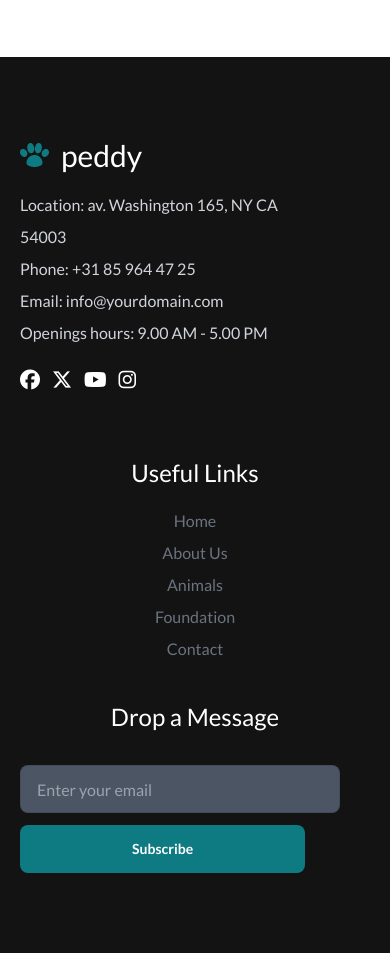
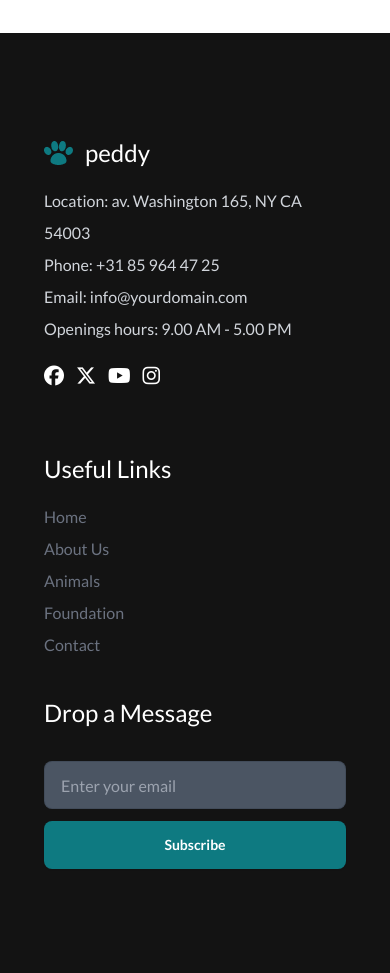
Before and after one commit to wasifaislam88/Peddy-website, a plain HTML site: page index.html in a window 390 px wide. Shown: the part 1000-1973 px from the top of the page. Drawn offline with nearby package versions, Linux system fonts and the light colour scheme; no server answers.

Commit message:
added a  commit

```diff
--- a/index.html
+++ b/index.html
@@ -10,6 +10,7 @@
     <link href="https://cdnjs.cloudflare.com/ajax/libs/font-awesome/6.6.0/css/all.min.css" rel="stylesheet">
     <!-- font -->
     <link href="https://fonts.googleapis.com/css2?family=Lato:wght@300;400;700&display=swap" rel="stylesheet">
+    <link rel="stylesheet" href="style.css">
 
 
 
@@ -101,7 +102,7 @@
             </div>
 
             <!-- img -->
-            <div class="flex justify-center">
+            <div class="flex justify-center gap-3">
                 <img src="./images/pet.webp" alt="pet">
             </div>
         </section>
@@ -125,7 +126,7 @@
 
         <div id="spinner"></div>
 
-        <section  class="gap-4 grid grid-cols-4  p-4 rounded  mx-5 lg:mx-0">
+        <section  class="gap-4 grid grid-cols-1 lg:grid-cols-4  p-4 rounded  mx-5 lg:mx-0">
             <!-- card -->
             <div id="card-container" class="grid grid-cols-1 md:grid-cols-2 lg:grid-cols-3  col-span-3 gap-4">
             </div>
@@ -158,13 +159,13 @@
     </main>
 
 
-    <footer class="bg-[#131313] mt-20">
+    <footer class="bg-[#131313] p-6 mt-10 lg:mt-24 md:mt-16 ">
         <section class="container mx-auto flex-col md:flex-row flex justify-between py-20 px-5">
             <!-- col-1 -->
-            <div class=" text-white">
-                <div class="flex  items-center mb-5">
+            <div class=" text-white ">
+                <div class="flex items-center mb-5">
                     <div><img src="./images/logo.webp" alt="logo"></div>
-                    <h1 class="text-3xl ml-3">peddy</h1>
+                    <h1 class="text-2xl ml-3">peddy</h1>
                 </div>
                 <div class="space-y-2 text-gray-300 text-[16px] lg:text-[16px] md:text-xs ">
                     <p>Location: av. Washington 165, NY CA </p>
@@ -183,8 +184,8 @@
 
             <!-- col-2 -->
             <div class="lg:text-xl md:text-xs text-[16px]">
-                <h2 class="text-white text-2xl mb-5 mt-16 text-center md:mt-0">Useful Links</h2>
-                <div class="space-y-2 text-gray-500 text-center">
+                <h2 class="text-white text-2xl mb-5 mt-16 md:mt-0">Useful Links</h2>
+                <div class="space-y-2 text-gray-500 ">
                     <p>Home</p>
                     <p>About Us</p>
                     <p>Animals</p>
@@ -195,9 +196,9 @@
 
             <!-- col-3 -->
             <div class="space-y-3">
-                <h2 class="text-white text-2xl mb-5 mt-10 text-center md:mt-0">Drop a Message</h2>
-                <input type="text" placeholder="Enter your email" class="input input-bordered items-center w-full max-w-xs bg-gray-600 " />
-                <div><button class="btn bg-[#0E7A81] border-none text-white md:text-xl px-28 md:px-20">Subscribe</button>
+                <h2 class="text-white text-2xl mb-5 mt-10  md:mt-0">Drop a Message</h2>
+                <input type="text" placeholder="Enter your email" class="input input-bordered  w-full max-w-xs bg-gray-600 " />
+                <div><button class="btn bg-[#0E7A81] border-none text-white md:text-xl w-full md:px-20">Subscribe</button>
                 </div>
             </div>
         </section>
```
Also changed, not shown: index.js (+6 -4 lines).
